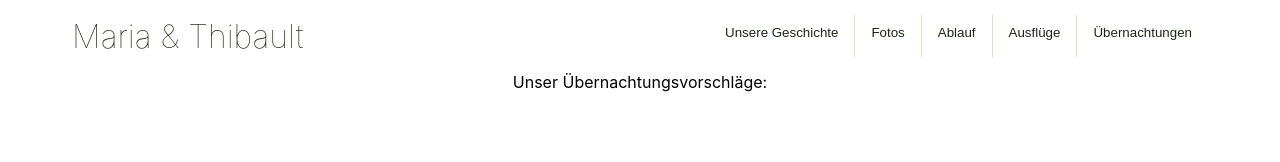
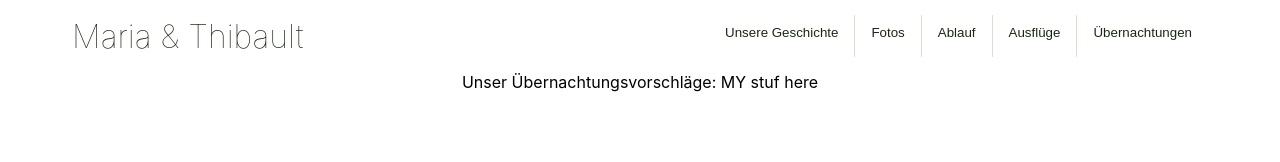
Before and after one commit to Dobherrmann/wedding, a React (Create React App) app: page /Sleep in a window 1280 px wide. Shown: the top 162 px of the page. Built offline with nearby package versions, Linux system fonts and the light colour scheme.

Commit message:
myNewCommit

```diff
--- a/src/pages/Sleep.js
+++ b/src/pages/Sleep.js
@@ -9,7 +9,7 @@ class Sleep extends Component {
         return (
             <div>
                 Unser Übernachtungsvorschläge:
-
+                MY stuf here
             </div>
         );
     }
```
